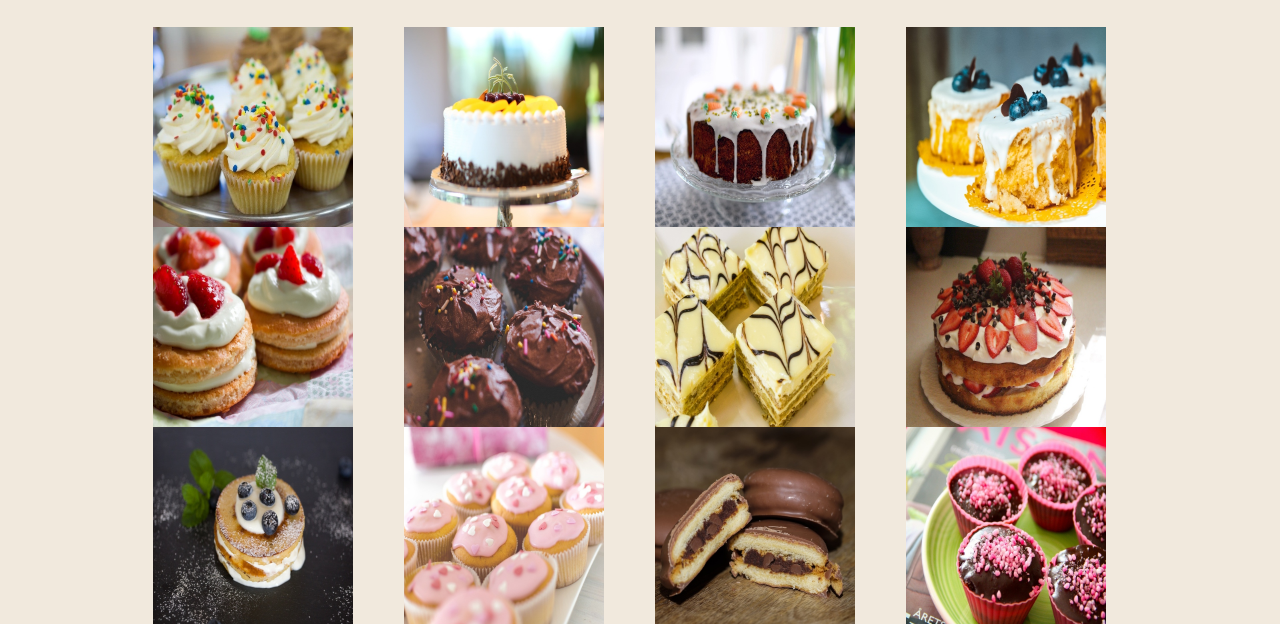
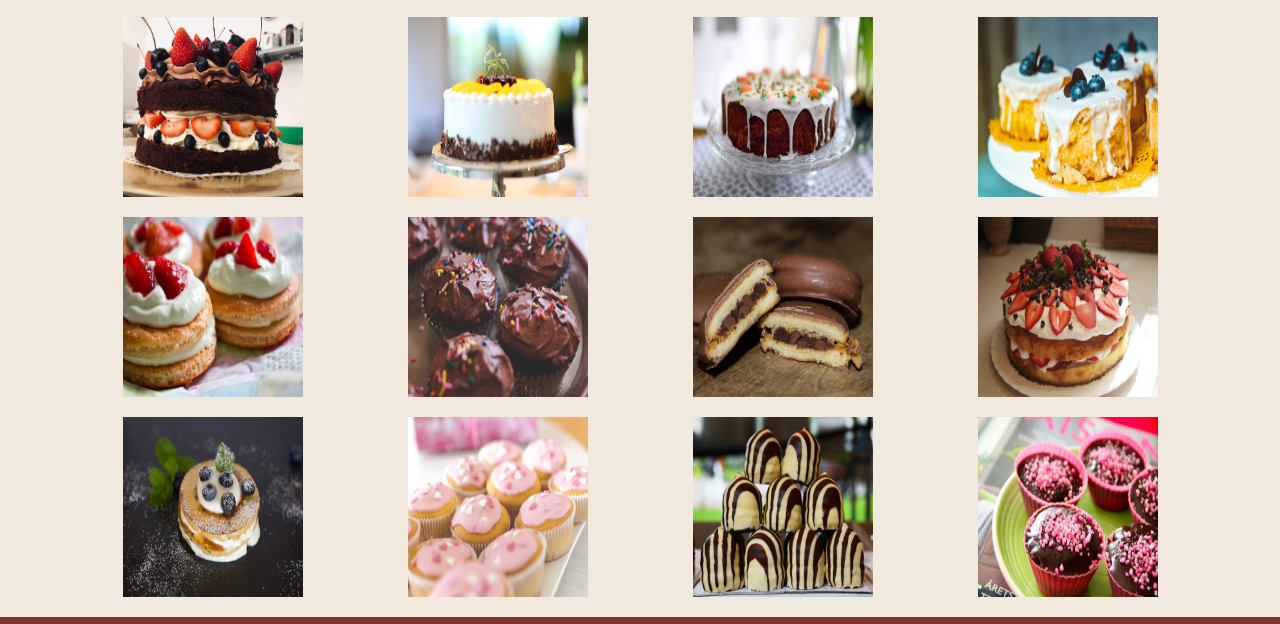
Before and after one commit to Mel130567/ProyectoCoder, a website: page pages/productos.html in a window 1280 px wide. Shown: the part 89-713 px from the top of the page. Drawn offline with Linux system fonts and the light colour scheme.

Commit message:
cambios en la galeria

```diff
--- a/pages/productos.html
+++ b/pages/productos.html
@@ -45,29 +45,25 @@
 		</nav>
 	</header>
 	<div id="galeria" class="row justify-content-center">
-		<div class="col-sm-12 col-md-3">
-			<img class="fotoDeGaleria" src="../img/cupcakevainilla.jpg" alt="cupcakes de vainilla">
+		<div class="col-sm-12 col-md-6 col-lg-3 row justify-content-center">
+			<img class="fotoDeGaleria" src="../img/torta3.jpg" alt="torta de chocolate">
 			<img class="fotoDeGaleria" src="../img/waffles.jpg" alt="waffles">
 			<img class="fotoDeGaleria" src="../img/waffles2.jpg" alt="waffles con arandanos">
-			<img class="fotoDeGaleria" src="../img/cakepops.jpg" alt="cake pops">
 		</div>
-		<div class="col-sm-12 col-md-3">
+		<div class="col-sm-12 col-md-6 col-lg-3 row justify-content-center">
 			<img class="fotoDeGaleria" src="../img/torta.jpg" alt="torta">
 			<img class="fotoDeGaleria" src="../img/Cupcakechoco2.jpg" alt="cupcakes de chocolate">
 			<img class="fotoDeGaleria" src="../img/cupcakes.jpg" alt="cupcakes">
-			<img class="fotoDeGaleria" src="../img/torta3.jpg" alt="torta de chocolate">
 		</div>
-		<div class="col-sm-12 col-md-3">
+		<div class="col-sm-12 col-md-6 col-lg-3 row justify-content-center">
 			<img class="fotoDeGaleria" src="../img/carrotCake.jpg" alt="carrot cake">
-			<img class="fotoDeGaleria" src="../img/tortitas.jpg" alt="tortas">
 			<img class="fotoDeGaleria" src="../img/alfajor.jpg" alt="alfajor de chocolate">
 			<img class="fotoDeGaleria" src="../img/bombones.jpg" alt="bombones">
 		</div>
-		<div class="col-sm-12 col-md-3">
+		<div class="col-sm-12 col-md-6 col-lg-3 row justify-content-center">
 			<img class="fotoDeGaleria" src="../img/tortitas2.jpg" alt="tortas">
 			<img class="fotoDeGaleria" src="../img/torta2.jpg" alt="torta">
 			<img class="fotoDeGaleria" src="../img/cupcakechoco.jpg" alt="cupcakes de chocolate">
-			<img class="fotoDeGaleria" src="../img/cupcakevioleta.jpg" alt="cupcake">
 		</div>
 	</div>
 	<footer class="row m-0 text-center align-items-center flex-wrap">
--- a/scss/_productos.scss
+++ b/scss/_productos.scss
@@ -1,15 +1,17 @@
 /*Comienzan estilos especificos para seccion PRODUCTOS*/
 #galeria{
-	width: 80%;
-	margin: 20px auto;
+	width: 100%;
 	padding: 10px;
+	margin: 0px;
 	box-sizing: border-box;
-}
 	.fotoDeGaleria{
 		width: 200px;
 		height: 200px;
+		padding: 10px;
+		box-sizing: border-box;
 		transition: all 1s ease-in-out;
 		&:hover{
 			transform: scale(1.1);
 		}
 	}
+}
```
Also changed, not shown: css/estilos.css. Lines whose indentation alone changed are shown as unchanged.
